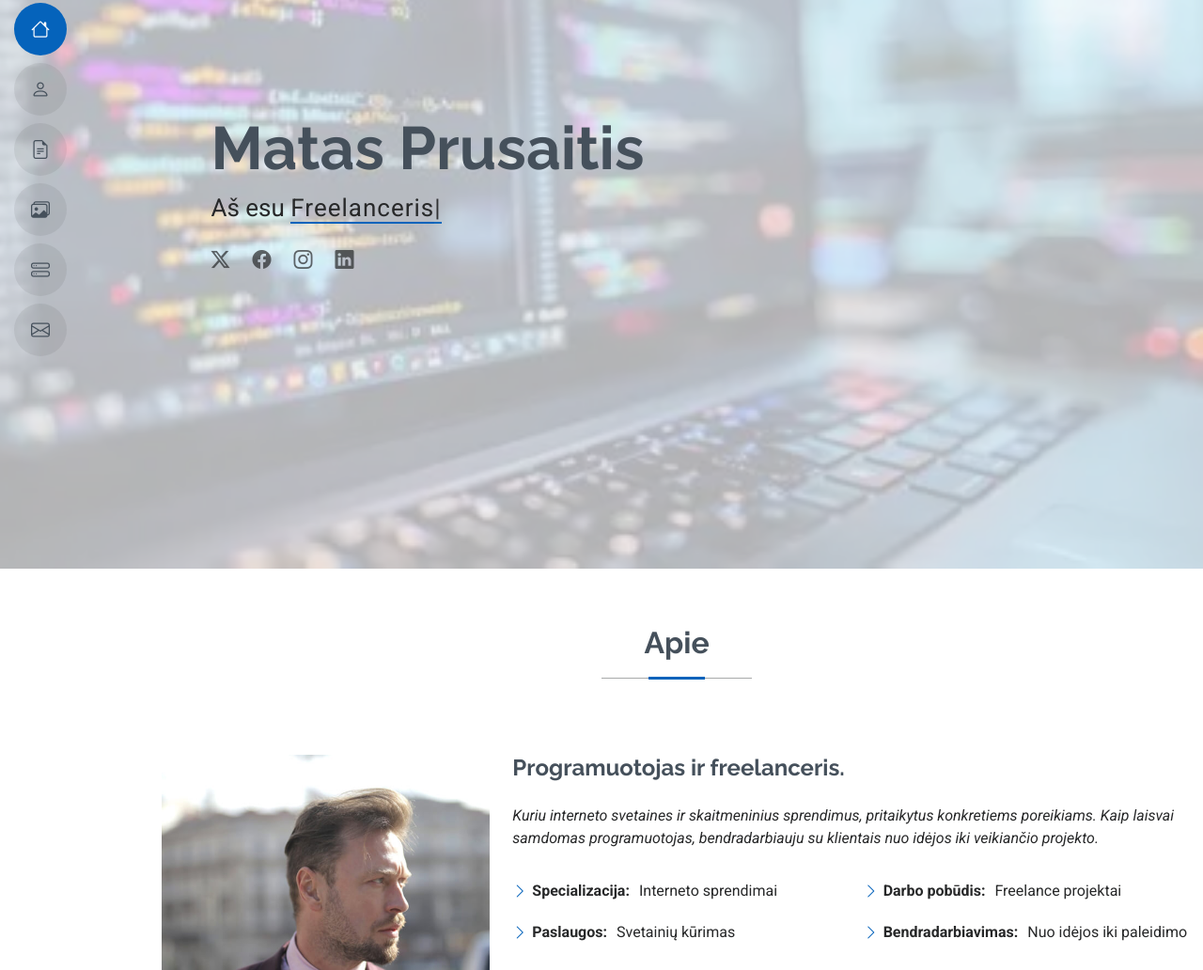
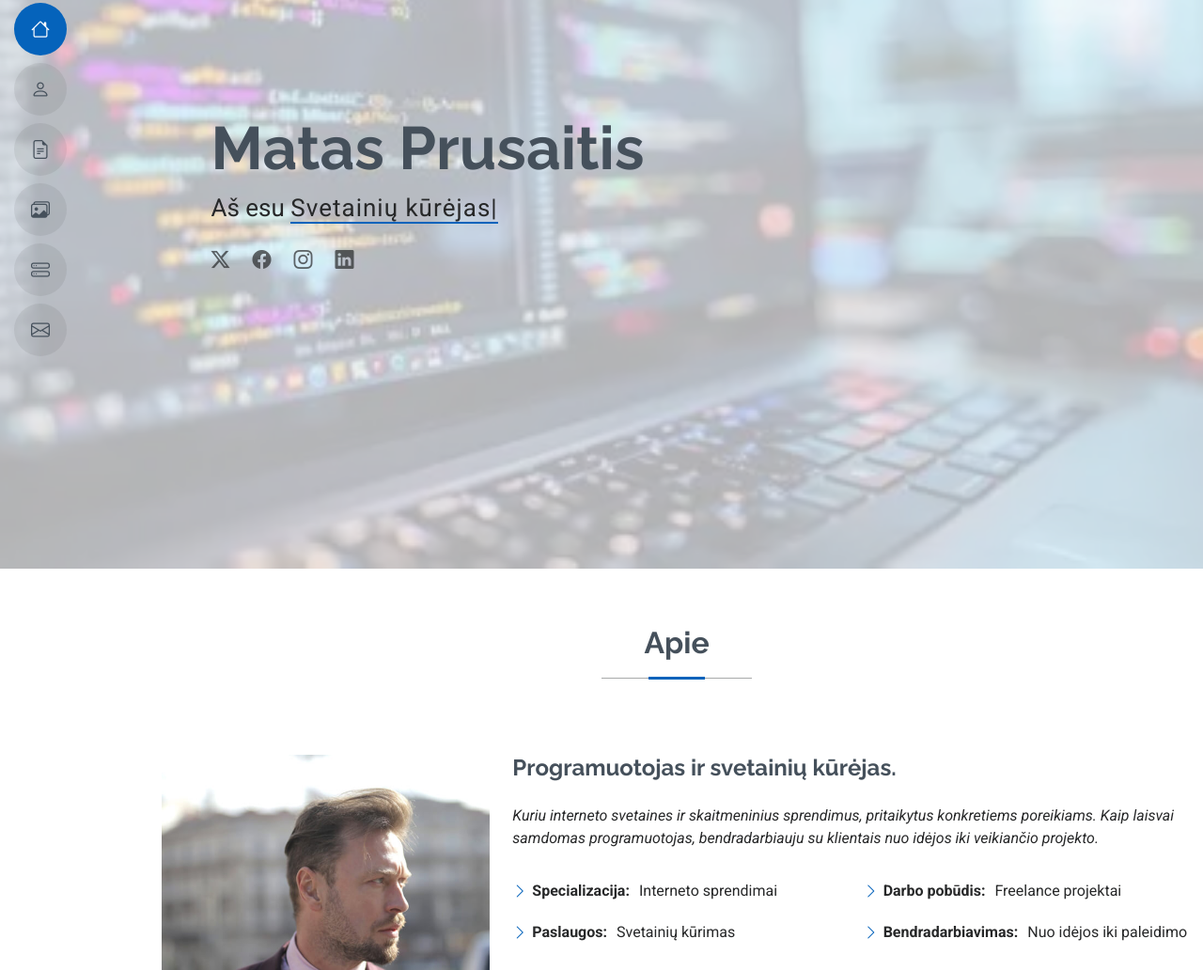
Before and after one commit to Matas245/Matas245.github.io, a plain HTML site: page index.html in a window 1280 px wide. Shown: the part 195-1227 px from the top of the page at 94% size. Drawn offline with Linux system fonts and the light colour scheme.

Commit message:
Update index.html

```diff
--- a/index.html
+++ b/index.html
@@ -67,7 +67,7 @@
         <div class="row justify-content-center">
           <div class="col-lg-9">
             <h2>Matas Prusaitis</h2>
-            <p>Aš esu <span class="typed" data-typed-items="Programuotojas, Freelanceris">Programuotojas</span><span class="typed-cursor typed-cursor--blink" aria-hidden="true"></span></p>
+            <p>Aš esu <span class="typed" data-typed-items="Programuotojas, Svetainių kūrėjas">Programuotojas</span><span class="typed-cursor typed-cursor--blink" aria-hidden="true"></span></p>
             <div class="social-links">
               <a href="#"><i class="bi bi-twitter-x"></i></a>
               <a href="#"><i class="bi bi-facebook"></i></a>
@@ -95,7 +95,7 @@
             <img src="assets/img/profile-img.jpg" class="img-fluid" alt="">
           </div>
           <div class="col-lg-8 content">
-            <h2>Programuotojas ir freelanceris.</h2>
+            <h2>Programuotojas ir svetainių kūrėjas.</h2>
             <p class="fst-italic py-3">
               Kuriu interneto svetaines ir skaitmeninius sprendimus, pritaikytus konkretiems poreikiams. Kaip laisvai samdomas programuotojas, bendradarbiauju su klientais nuo idėjos iki veikiančio projekto.
             </p>
```
